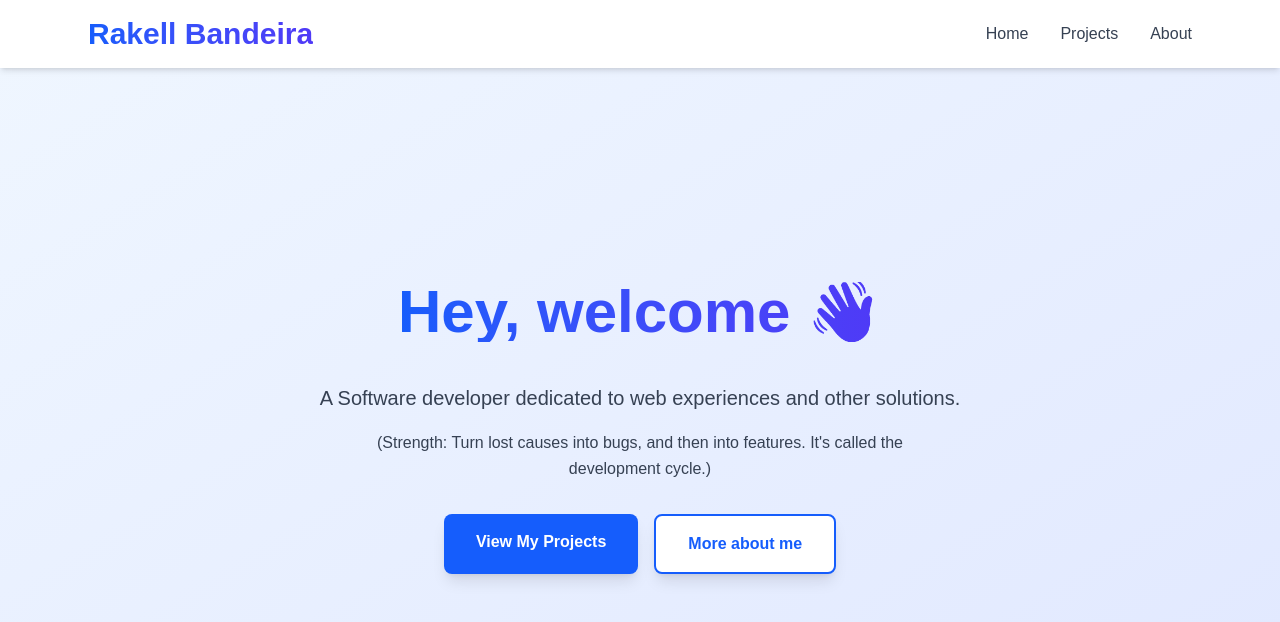
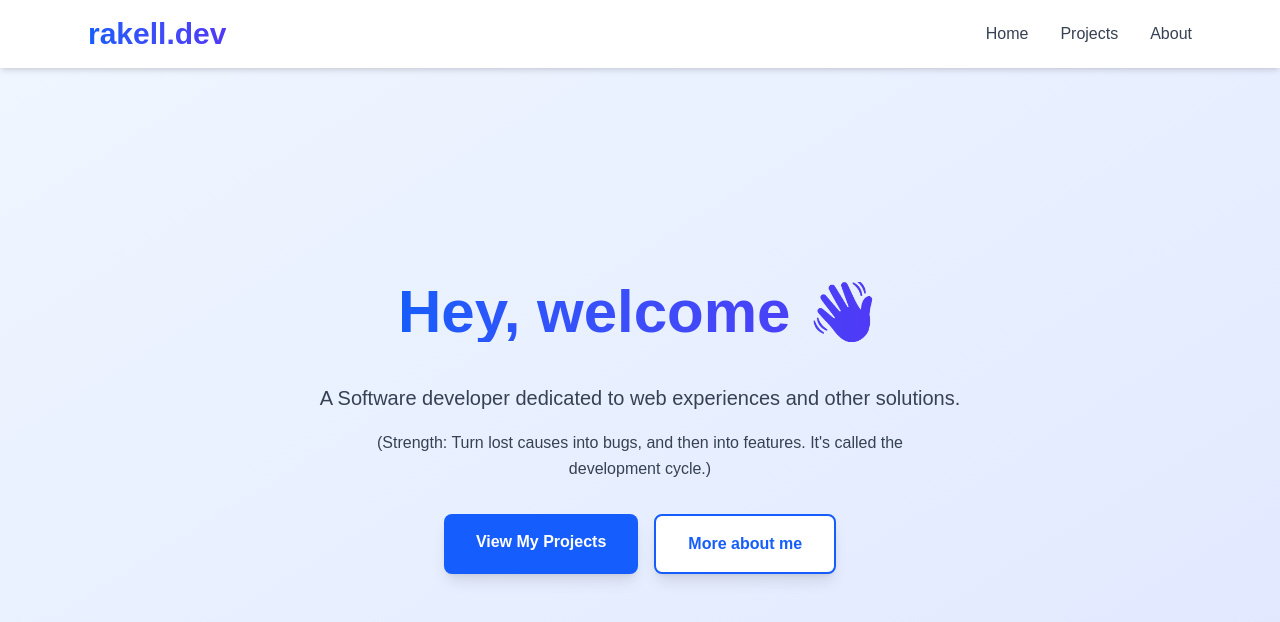
Before and after one commit to rakellbandeira/Portfolio_WebApp, a Next.js app: page / in a window 1280 px wide. Shown: the top 622 px of the page. Built offline with nearby package versions, Linux system fonts and the light colour scheme.

Commit message:
name logo adjust

```diff
--- a/components/Navbar.js
+++ b/components/Navbar.js
@@ -9,7 +9,7 @@ export default function Navbar() {
     <nav className="bg-white shadow-md sticky top-0 z-50">
       <div className="max-w-6xl mx-auto px-6 py-4 flex justify-between items-center">
         <Link href="/" className="text-3xl font-bold bg-gradient-to-r from-blue-600 to-indigo-600 bg-clip-text text-transparent">
-          Rakell Bandeira
+          rakell.dev
         </Link>
 
         <div className="hidden md:flex gap-8">
```
